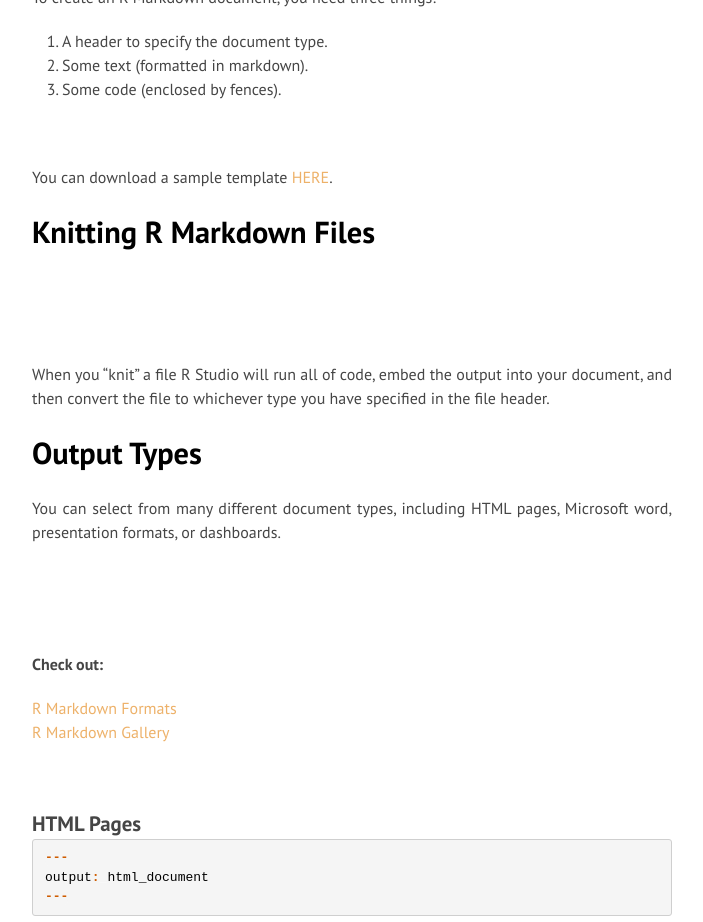
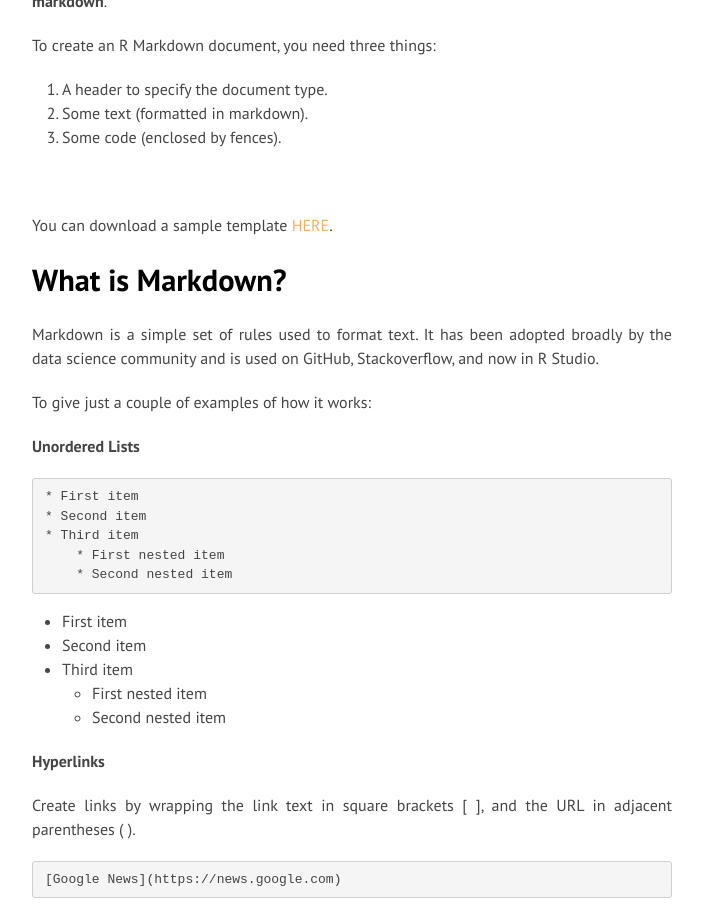
Before and after one commit to DS4PS/ds4ps.github.io, a Jekyll site: the page built from data-driven-docs.md, in a window 1280 px wide and 1400 px high, scrolled down 1274 px. Shown: the top 922 px of the window, without its empty margins (288-991 px from the left). Built offline with Jekyll 4.4.1, drawn with Linux system fonts in a browser that asks for light colours; nearby versions of some CDN libraries; library files that are not in the unit come from our copies; some of the changed text lies outside the part shown.

Commit message:
Update data-driven-docs.md

````diff
--- a/data-driven-docs.md
+++ b/data-driven-docs.md
@@ -41,6 +41,66 @@
 ![](assets/img/knit.png)
 
 You can download a sample template [HERE](https://cdn.rawgit.com/DS4PS/Data-Science-Class/c464d527/TEMPLATES/MarkdownTemplateSimple.Rmd).
+
+
+# What is Markdown?
+
+Markdown is a simple set of rules used to format text. It has been adopted broadly by the data science community and is used on GitHub, Stackoverflow, and now in R Studio.
+
+To give just a couple of examples of how it works:
+
+**Unordered Lists**
+
+```
+* First item
+* Second item
+* Third item
+    * First nested item
+    * Second nested item
+```
+* First item
+* Second item
+* Third item
+    * First nested item
+    * Second nested item
+
+
+**Hyperlinks**
+
+Create links by wrapping the link text in square brackets [ ], and the URL in adjacent parentheses ( ).
+
+```
+[Google News](https://news.google.com)
+```
+
+[Google News](https://news.google.com)
+
+**Tables**
+
+```
+| Title 1          | Title 2          |
+|------------------|------------------|
+| First entry      | Second entry     |
+| Third entry      | Fourth entry     |
+| Fifth entry      | Sixth entry      |
+
+
+```
+
+| Title 1          | Title 2          |
+|------------------|------------------|
+| First entry      | Second entry     |
+| Third entry      | Fourth entry     |
+| Fifth entry      | Sixth entry      |
+
+
+You can see a full list of rules [HERE](https://ds4ps.org/data-driven-management-textbook/markdown/).
+
+<br>
+
+![](assets/img/keep-calm-and-markdown.png)
+
+<br>
 
 
 # Knitting R Markdown Files
@@ -100,6 +160,23 @@
 
 
 
+# Installation
+
+You will need the following programs to generate data-driven documents in R:
+
+* Base R installation
+* R Studio
+* Pandoc (comes
+
+https://www.reed.edu/data-at-reed/software/R/r_studio_pc.html
+
+Specialized packages:
+
+* rmarkdown templates
+* dashboards
+* shiny
+
+
 <br>
 
 ----------------
````
